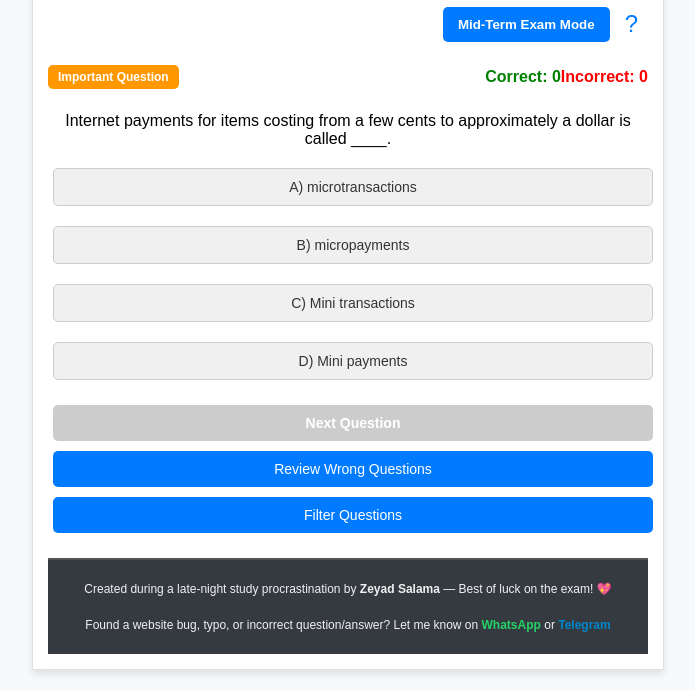
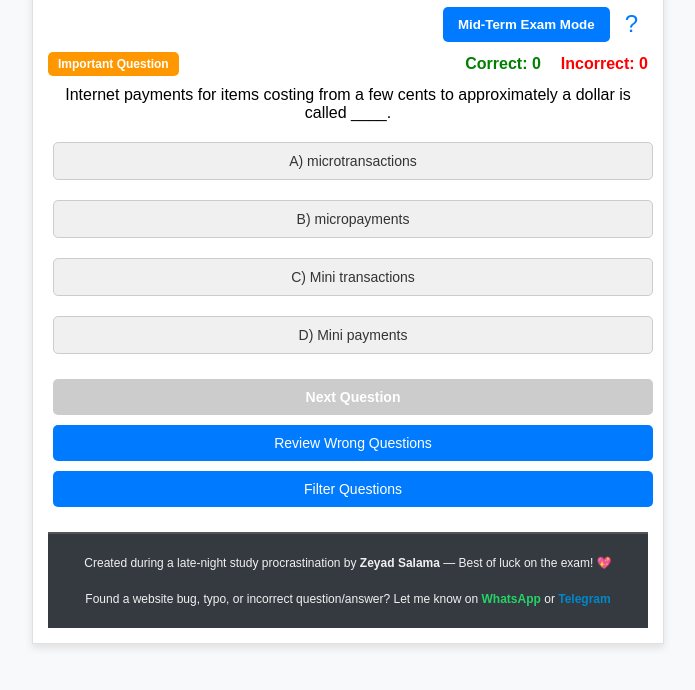
Before and after one commit to bisquizzes/bisquizzes.github.io, a plain HTML site: page index.html in a window 1280 px wide. Shown: the part 139-829 px from the top of the page, without its empty margins (292-987 px from the left). After the commit the page ends 803 px from the top, so only its background shows below. Drawn offline with Linux system fonts and the light colour scheme.

Commit message:
Update styles.css

```diff
--- a/styles.css
+++ b/styles.css
@@ -56,10 +56,10 @@ body {
 
 .score-frame {
     display: flex;
-    justify-content: space-around;
+    justify-content: center;
     align-items: center;
+    gap: 20px;
     margin: 10px 0;
-    flex-wrap: nowrap;
 }
 
 .content-frame {
@@ -291,3 +291,9 @@ body {
 .filter-button:hover {
     background-color: #218838;
 }
+
+#correct-label,
+#wrong-label {
+    margin: 0;
+    font-weight: bold;
+}
```
